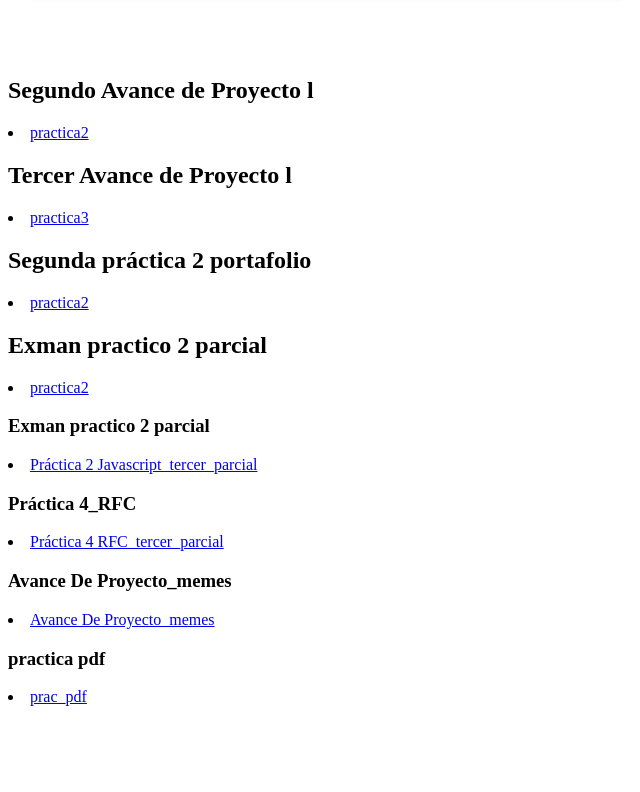
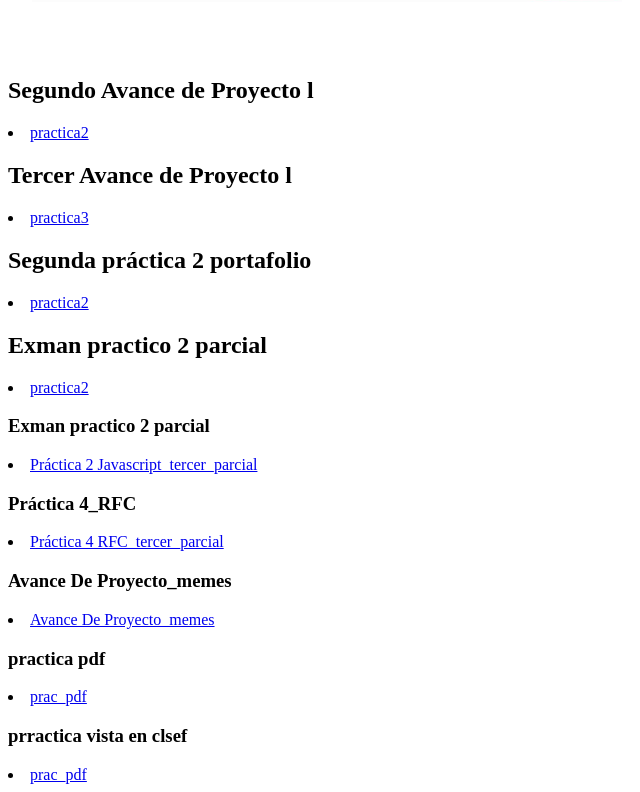
Before and after one commit to 182607/182607.github.io, a plain HTML site: page index.html in a window 1280 px wide. Shown: the part 4987-5779 px from the top of the page, without its empty margins (0-640 px from the left). Before the commit the page ends 5701 px from the top, so only its background shows below. Drawn offline with Linux system fonts and the light colour scheme.

Commit message:
index.html

```diff
--- a/index.html
+++ b/index.html
@@ -96,6 +96,10 @@
            <li> <a href="avance_proyecto.html">Avance De Proyecto_memes</a></li>
         <h1>practica pdf</h1>
            <li> <a href="ObtenerTotales si.html">prac_pdf</a></li>
+          <h1>prractica vista en clsef</h1>
+           <li> <a href="act_clase.html">prac_pdf</a></li>
+
+
 
 
 
```
